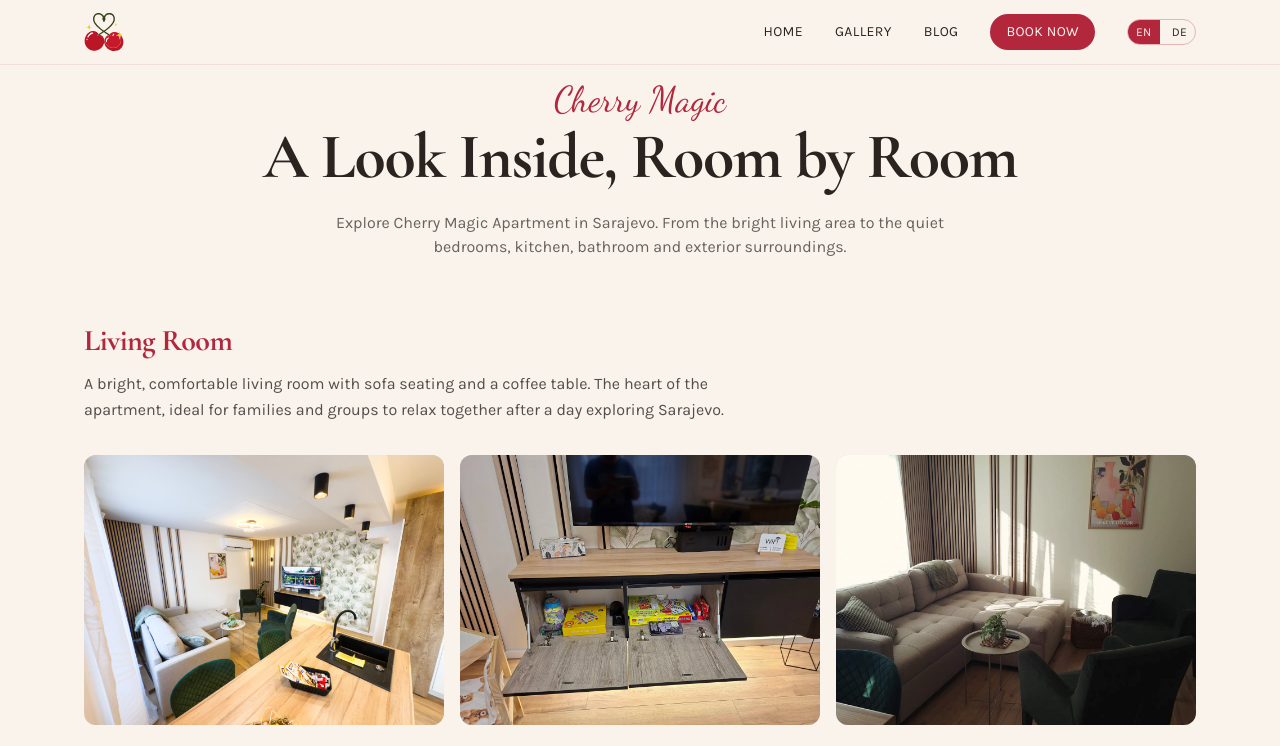
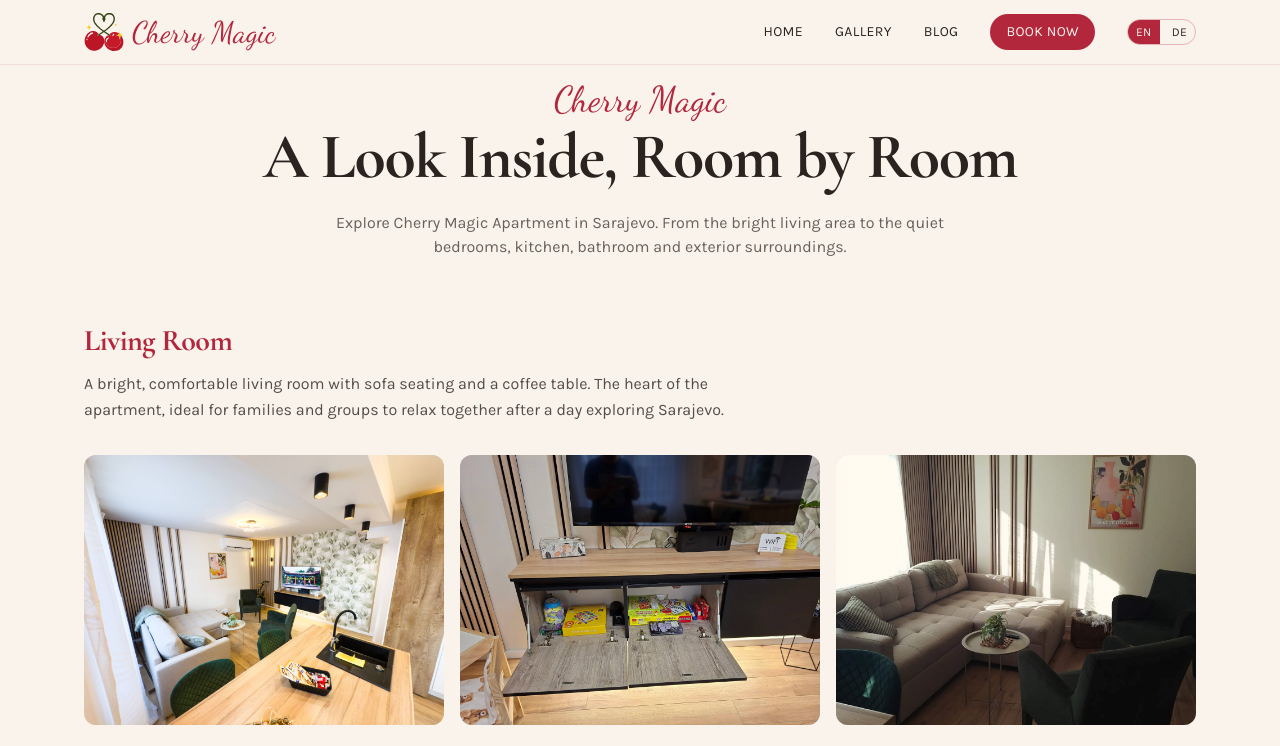
Before and after one commit to Enoltra/cherry-magic-appartment, a Next.js app: page /gallery in a window 1280 px wide. Shown: the top 746 px of the page. Built offline with nearby package versions, Linux system fonts and the light colour scheme.

Commit message:
Add files via upload

```diff
--- a/components/FadeUp.tsx
+++ b/components/FadeUp.tsx
@@ -1,37 +1,24 @@
 "use client";
 
-import { useEffect, useRef, ReactNode } from "react";
+import { motion } from "framer-motion";
+import { ReactNode } from "react";
 
-export default function FadeUp({
-  children,
-  className = "",
-  delay = 0
-}: {
+interface FadeUpProps {
   children: ReactNode;
   className?: string;
   delay?: number;
-}) {
-  const ref = useRef<HTMLDivElement>(null);
+}
 
-  useEffect(() => {
-    const el = ref.current;
-    if (!el) return;
-    const observer = new IntersectionObserver(
-      ([entry]) => {
-        if (entry.isIntersecting) {
-          setTimeout(() => el.classList.add("in-view"), delay);
-          observer.unobserve(el);
-        }
-      },
-      { threshold: 0.15 }
-    );
-    observer.observe(el);
-    return () => observer.disconnect();
-  }, [delay]);
-
+export default function FadeUp({ children, className = "", delay = 0 }: FadeUpProps) {
   return (
-    <div ref={ref} className={`fade-up ${className}`}>
+    <motion.div
+      className={className}
+      initial={{ opacity: 0, y: 24 }}
+      whileInView={{ opacity: 1, y: 0 }}
+      viewport={{ once: true, margin: "-60px" }}
+      transition={{ duration: 0.6, delay: delay / 1000, ease: "easeOut" }}
+    >
       {children}
-    </div>
+    </motion.div>
   );
 }
--- a/components/Footer.tsx
+++ b/components/Footer.tsx
@@ -26,7 +26,6 @@ export default function Footer() {
           <p className="uppercase tracking-wide text-gold mb-3">{tr("footerBook")}</p>
           <a className="block hover:text-cherry-light" href="https://www.booking.com/hotel/ba/cherry-magic-apartment-sarajevo.en-gb.html" target="_blank" rel="noopener noreferrer">Booking.com</a>
           <a className="block hover:text-cherry-light" href="https://www.airbnb.ba/rooms/1612599923460894663" target="_blank" rel="noopener noreferrer">Airbnb</a>
-          <a className="block hover:text-cherry-light" href="https://www.agoda.com/en-ie/cherry-magic-apartment-sarajevo/hotel/sarajevo-ba.html" target="_blank" rel="noopener noreferrer">Agoda</a>
           <Link className="block hover:text-cherry-light" href="/gallery">{tr("navGallery")}</Link>
           <Link className="block hover:text-cherry-light" href="/blog">{tr("navBlog")}</Link>
         </div>
--- a/components/Logo.tsx
+++ b/components/Logo.tsx
@@ -2,13 +2,19 @@ import Image from "next/image";
 
 export default function Logo({ className = "" }: { className?: string }) {
   return (
-    <Image
-      src="/images/logo/cherry-magic-logo.svg"
-      alt="Cherry Magic Apartment logo"
-      width={240}
-      height={80}
-      className={className}
-      priority
-    />
+    <span className={`logo-mark inline-flex items-center gap-2 bg-transparent ${className}`}>
+      <Image
+        src="/images/logo/cherry-magic-logo.svg"
+        alt=""
+        width={40}
+        height={40}
+        className="h-full w-auto object-contain bg-transparent"
+        style={{ background: "transparent" }}
+        priority
+      />
+      <span className="font-script text-cherry text-2xl md:text-3xl leading-none whitespace-nowrap">
+        Cherry Magic
+      </span>
+    </span>
   );
 }
```
